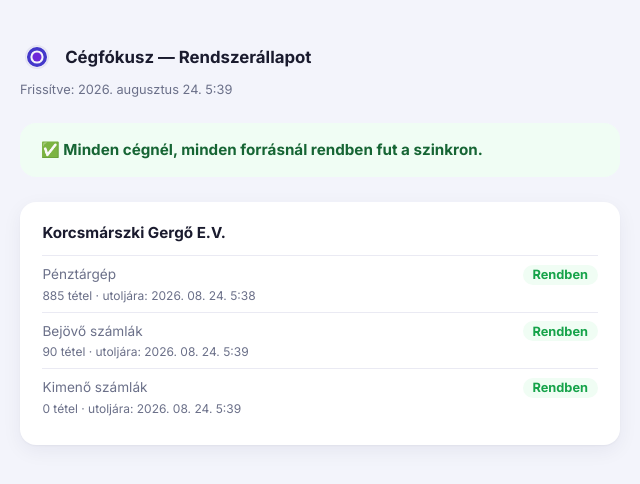
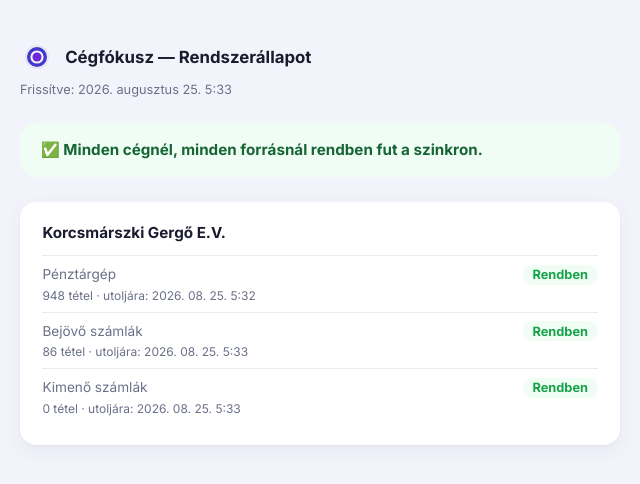
Before and after one commit to Asera0202/nav-afa-monitor, a website: page public/status.html in a window 1280 px wide. Shown: the full height of the page, 320-960 px from the left. Drawn offline with Linux system fonts and the light colour scheme.

Commit message:
Napi NAV-szinkron + állapot-frissítés: 2026-08-25

```diff
--- a/public/status.html
+++ b/public/status.html
@@ -49,7 +49,7 @@
       <img src="favicon.svg" alt="Cégfókusz">
       <div class="title">Cégfókusz — Rendszerállapot</div>
     </div>
-    <div class="updated">Frissítve: 2026. augusztus 24. 5:39</div>
+    <div class="updated">Frissítve: 2026. augusztus 25. 5:33</div>
 
     <div class="overall-banner overall-ok">
       ✅ Minden cégnél, minden forrásnál rendben fut a szinkron.
@@ -62,17 +62,17 @@
           <div class="source-row">
             <div class="source-name">Pénztárgép</div>
             <div class="source-status status-ok">Rendben</div>
-            <div class="source-detail">885 tétel · utoljára: 2026. 08. 24. 5:38</div>
+            <div class="source-detail">948 tétel · utoljára: 2026. 08. 25. 5:32</div>
           </div>
           <div class="source-row">
             <div class="source-name">Bejövő számlák</div>
             <div class="source-status status-ok">Rendben</div>
-            <div class="source-detail">90 tétel · utoljára: 2026. 08. 24. 5:39</div>
+            <div class="source-detail">86 tétel · utoljára: 2026. 08. 25. 5:33</div>
           </div>
           <div class="source-row">
             <div class="source-name">Kimenő számlák</div>
             <div class="source-status status-ok">Rendben</div>
-            <div class="source-detail">0 tétel · utoljára: 2026. 08. 24. 5:39</div>
+            <div class="source-detail">0 tétel · utoljára: 2026. 08. 25. 5:33</div>
           </div>
       </div>
   </div>
```
Also changed, not shown: public/thresholds.html (+1 -1 lines).
